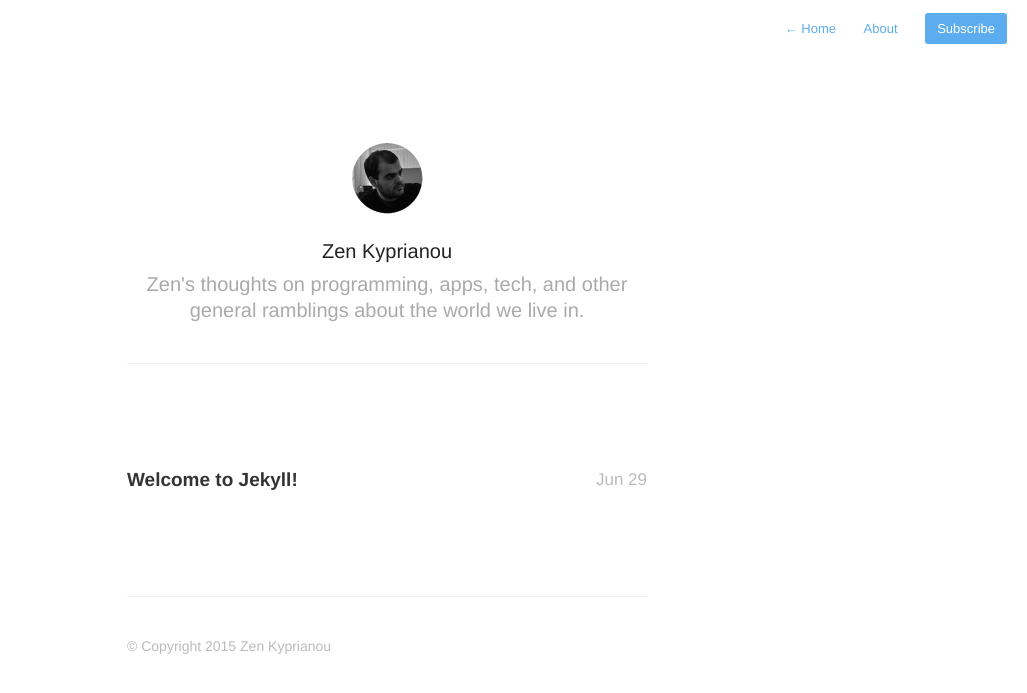
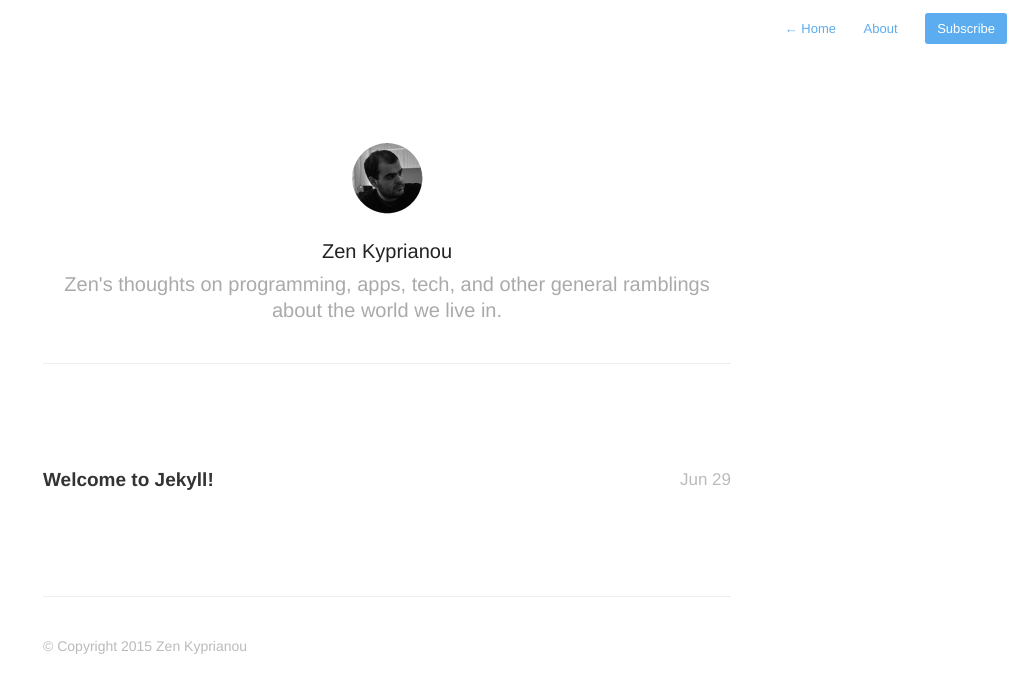
Before and after one commit to zenonas/zenonas.github.io, a Jekyll site: the page built from index.html, in a window 1280 px wide. Shown: the top 693 px of the page, without its empty margins (253-1280 px from the left). Built offline with Jekyll 4.4.1, drawn with Linux system fonts in a browser that asks for light colours; nearby versions of some CDN libraries; Markdown is read by kramdown in place of the engine named in the settings; the list of posts is cut into pages by our own code.

Commit message:
increase max width

```diff
--- a/assets/css/style.css
+++ b/assets/css/style.css
@@ -71,7 +71,7 @@ h2 {
 
 .profile #wrapper {
 	padding: 100px 40px 0px;
-	max-width: 600px;
+	max-width: 768px;
 	margin: 0 auto;
 }
 
@@ -139,13 +139,13 @@ nav.main-nav a.cta {
 }
 
 #wrapper {
-  max-width: 600px;
+  max-width: 768px;
   margin: 0 auto;
   padding: 60px 40px 100px 40px;
 }
 
 #wrapper.home {
-	max-width: 600px;
+	max-width: 768px;
 	margin: 0 auto;
 	padding: 0px 40px 20px 40px;
 }
```
